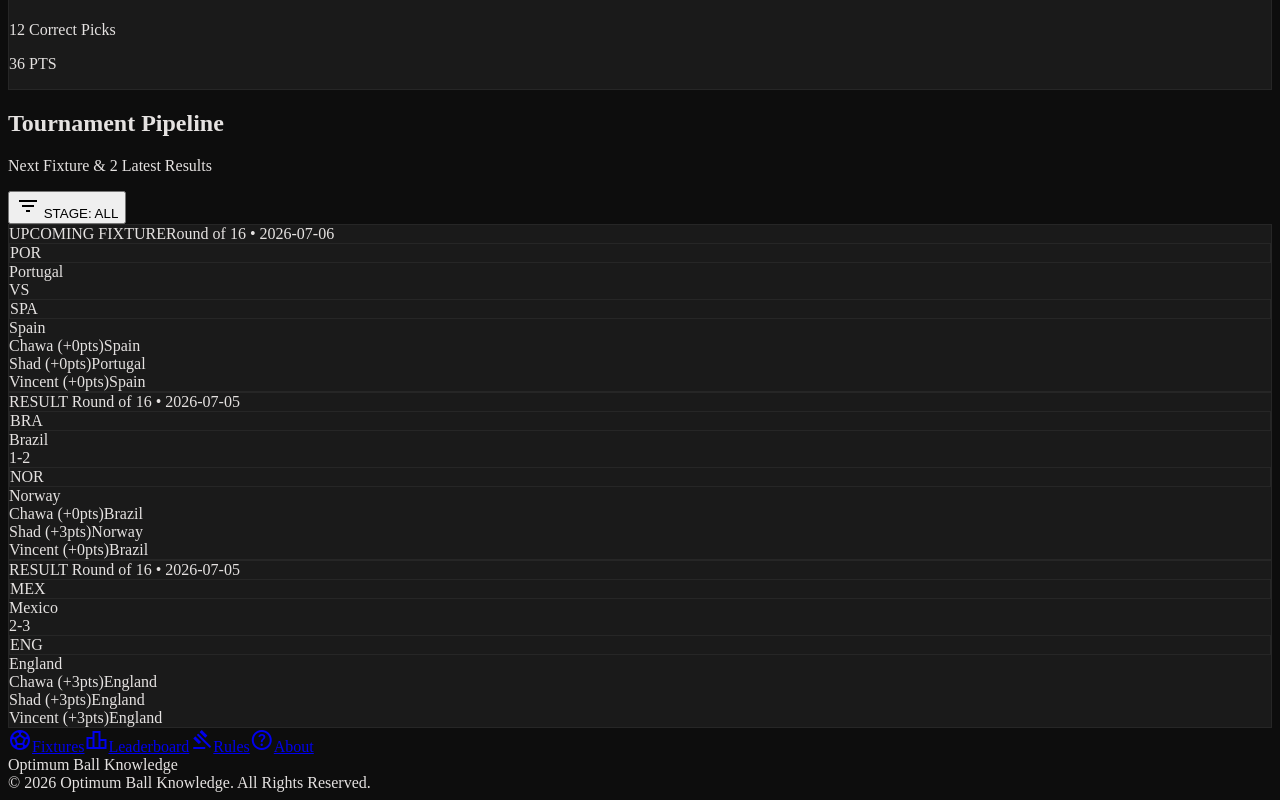
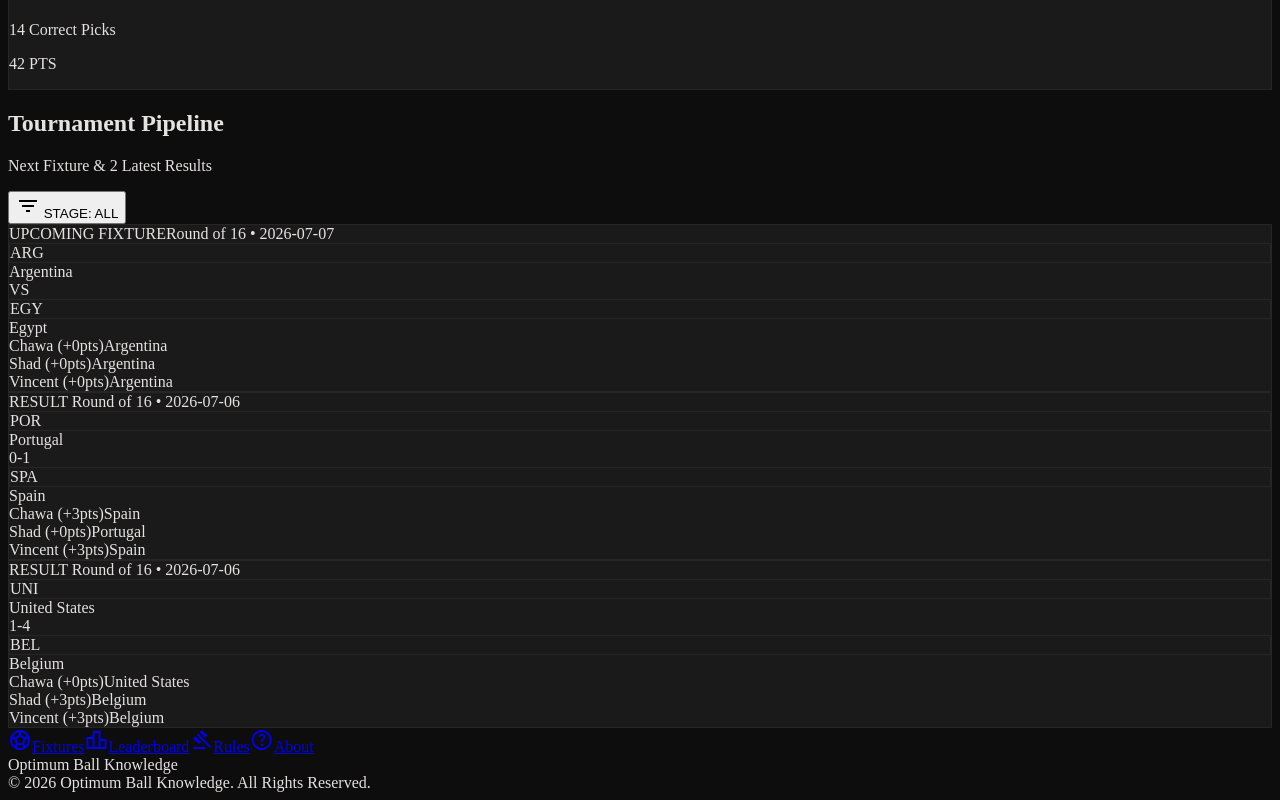
Before and after one commit to ChawerKamanga/optimum-ball-knowledge, a Nuxt app: page / in a window 1280 px wide. Shown: the part 1350-2150 px from the top of the page. Built offline with nearby package versions, Linux system fonts and the light colour scheme.

Commit message:
fix: updated the type script data for the new results

```diff
--- a/app/data/worldCupData.ts
+++ b/app/data/worldCupData.ts
@@ -62,8 +62,8 @@ export const worldCupMatches: Match[] = [
   { date: '2026-07-04', stage: 'Round of 16', home: 'Canada', away: 'Morocco', score: '0-3', pens: null, type: 'Full Time', winner: 'Morocco', predictions: { chawa: 'Morocco', shad: 'Canada', vincent: 'Canada' }, points: { chawa: 3, shad: 0, vincent: 0 } },
   { date: '2026-07-05', stage: 'Round of 16', home: 'Brazil', away: 'Norway', score: '1-2', pens: null, type: 'Full Time', winner: 'Norway', predictions: { chawa: 'Brazil', shad: 'Norway', vincent: 'Brazil' }, points: { chawa: 0, shad: 3, vincent: 0 } },
   { date: '2026-07-05', stage: 'Round of 16', home: 'Mexico', away: 'England', score: '2-3', pens: null, type: 'Full Time', winner: 'England', predictions: { chawa: 'England', shad: 'England', vincent: 'England' }, points: { chawa: 3, shad: 3, vincent: 3 } },
-  { date: '2026-07-06', stage: 'Round of 16', home: 'Portugal', away: 'Spain', score: null, pens: null, type: 'Upcoming', winner: null, predictions: { chawa: 'Spain', shad: 'Portugal', vincent: 'Spain' }, points: { chawa: 0, shad: 0, vincent: 0 } },
-  { date: '2026-07-06', stage: 'Round of 16', home: 'United States', away: 'Belgium', score: null, pens: null, type: 'Upcoming', winner: null, predictions: { chawa: 'United States', shad: 'Belgium', vincent: 'Belgium' }, points: { chawa: 0, shad: 0, vincent: 0 } },
+  { date: '2026-07-06', stage: 'Round of 16', home: 'Portugal', away: 'Spain', score: '0-1', pens: null, type: 'Full Time', winner: 'Spain', predictions: { chawa: 'Spain', shad: 'Portugal', vincent: 'Spain' }, points: { chawa: 3, shad: 0, vincent: 3 } },
+  { date: '2026-07-06', stage: 'Round of 16', home: 'United States', away: 'Belgium', score: '1-4', pens: null, type: 'Full Time', winner: 'Belgium', predictions: { chawa: 'United States', shad: 'Belgium', vincent: 'Belgium' }, points: { chawa: 0, shad: 3, vincent: 3 } },
   { date: '2026-07-07', stage: 'Round of 16', home: 'Argentina', away: 'Egypt', score: null, pens: null, type: 'Upcoming', winner: null, predictions: { chawa: 'Argentina', shad: 'Argentina', vincent: 'Argentina' }, points: { chawa: 0, shad: 0, vincent: 0 } },
   { date: '2026-07-07', stage: 'Round of 16', home: 'Switzerland', away: 'Colombia', score: null, pens: null, type: 'Upcoming', winner: null, predictions: { chawa: 'Switzerland', shad: 'Switzerland', vincent: 'Colombia' }, points: { chawa: 0, shad: 0, vincent: 0 } }
 ]
```
